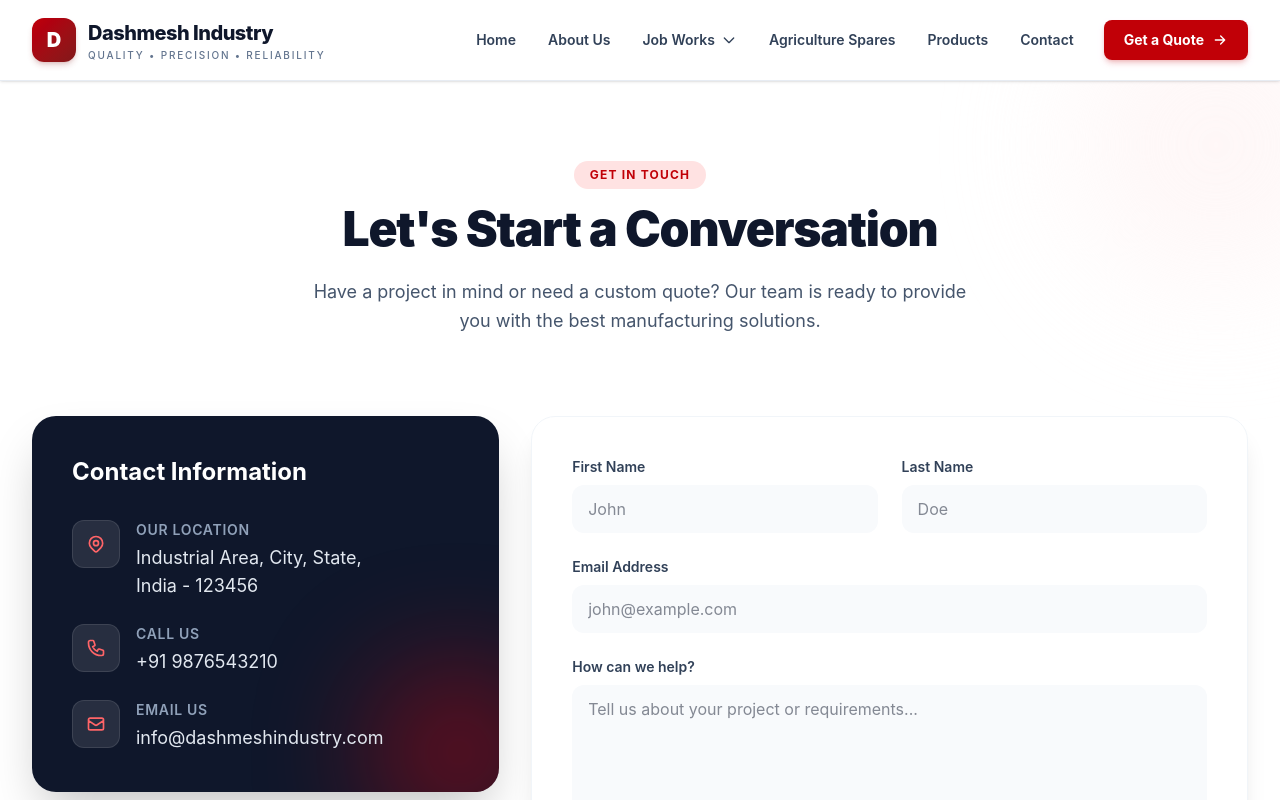
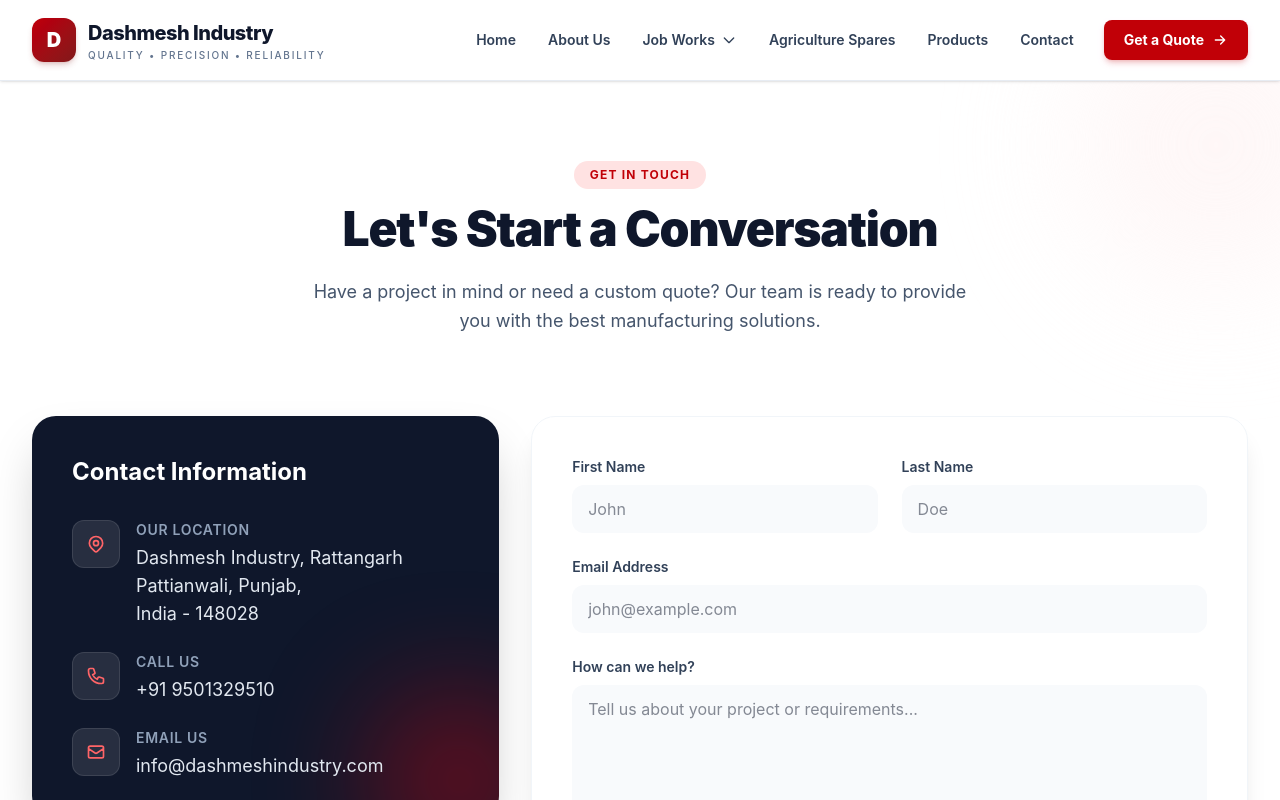
Before and after one commit to parampreet727-hash/Dashmesh, a React (Vite) app: page /contact in a window 1280 px wide. Shown: the top 800 px of the page. Built offline with nearby package versions, Linux system fonts and the light colour scheme.

Commit message:
Update contact information in Contact.jsx

```diff
--- a/src/pages/Contact.jsx
+++ b/src/pages/Contact.jsx
@@ -49,7 +49,7 @@ const Contact = () => {
                   </div>
                   <div className="ml-4">
                     <p className="text-sm text-slate-400 uppercase tracking-wider font-semibold mb-1">Our Location</p>
-                    <p className="text-lg text-slate-200">Industrial Area, City, State,<br/>India - 123456</p>
+                    <p className="text-lg text-slate-200">Dashmesh Industry, Rattangarh Pattianwali, Punjab,<br/>India - 148028</p>
                   </div>
                 </div>
 
@@ -59,7 +59,7 @@ const Contact = () => {
                   </div>
                   <div className="ml-4">
                     <p className="text-sm text-slate-400 uppercase tracking-wider font-semibold mb-1">Call Us</p>
-                    <p className="text-lg text-slate-200">+91 9876543210</p>
+                    <p className="text-lg text-slate-200">+91 9501329510</p>
                   </div>
                 </div>
 
```
